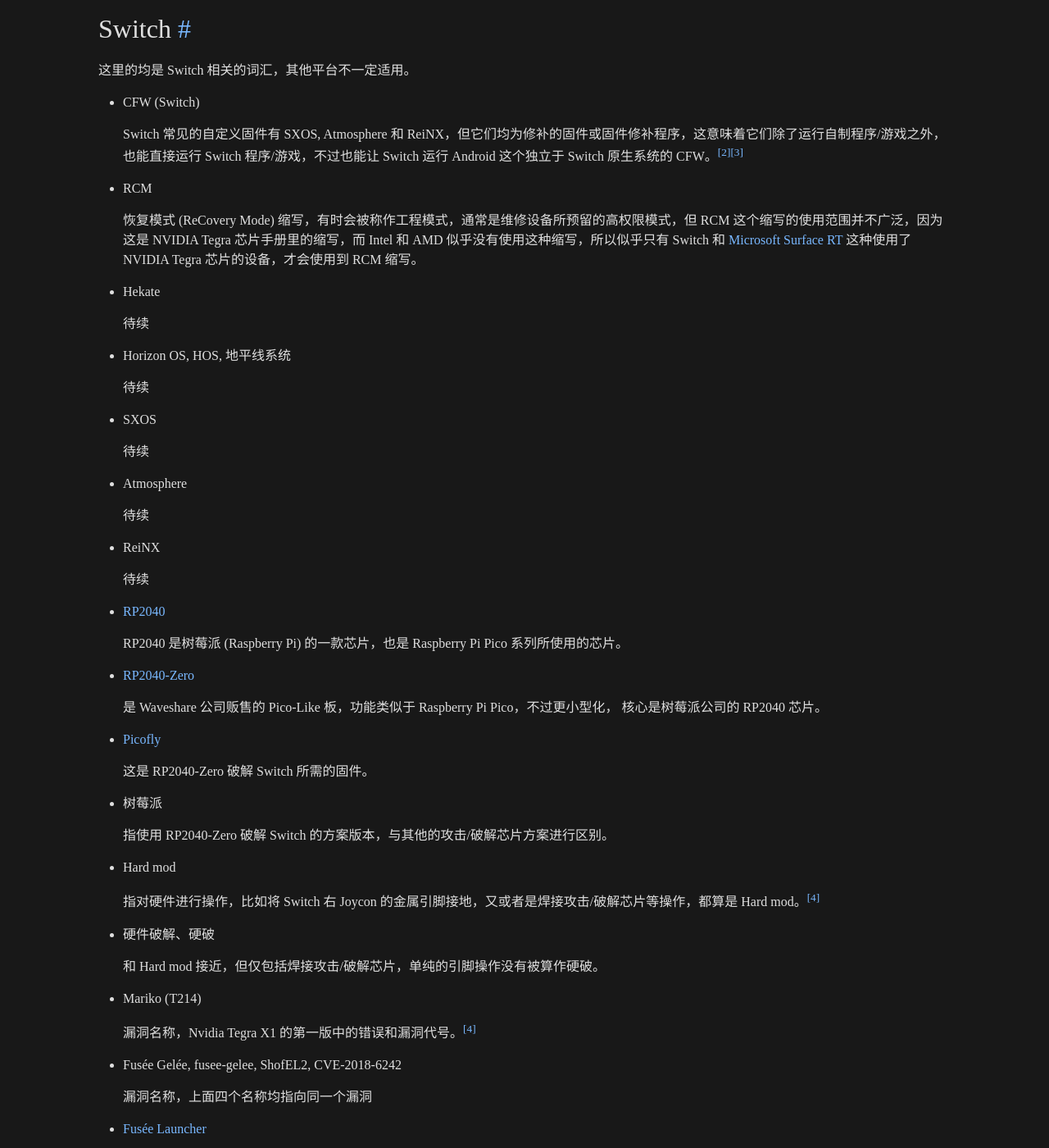
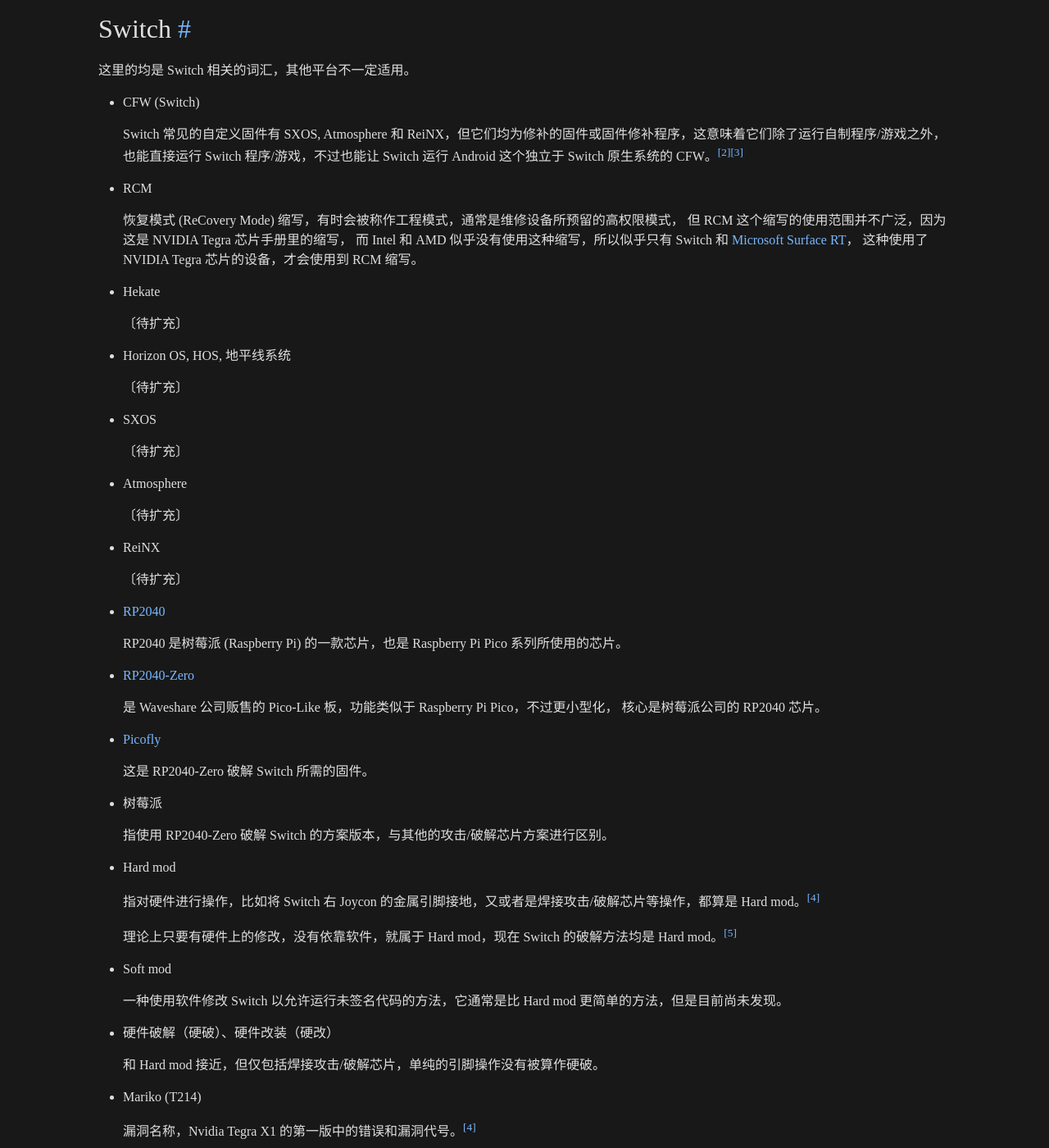
Before and after one commit to gledos/gledos.github.io, a Jekyll site: the page built from _posts/2023-06-27-hacking-game-console-word-list.markdown, in a window 1280 px wide and 1400 px high, scrolled down 1733 px. Shown: the whole window at 82% size. Built offline with Jekyll 4.4.1, drawn with Linux system fonts in a browser that asks for light colours; some of the changed text lies outside the part shown.

Commit message:
Update 2023-06-27-hacking-game-console-word-list.markdown

```diff
--- a/_posts/2023-06-27-hacking-game-console-word-list.markdown
+++ b/_posts/2023-06-27-hacking-game-console-word-list.markdown
@@ -63,19 +63,19 @@
 
 +   the homebrew launcher
 
-    待续
+    〔待扩充〕
 
 +   LumaCFW
 
-    待续
+    〔待扩充〕
 
 +   Braindump
 
-    待续
+    〔待扩充〕
 
 +   hans
 
-    待续
+    〔待扩充〕
 
 +   NAND
 
@@ -98,27 +98,32 @@
 
 +   RCM
 
-    恢复模式 (ReCovery Mode) 缩写，有时会被称作工程模式，通常是维修设备所预留的高权限模式，但 RCM 这个缩写的使用范围并不广泛，因为这是 NVIDIA Tegra 芯片手册里的缩写，而 Intel 和 AMD 似乎没有使用这种缩写，所以似乎只有 Switch 和 [Microsoft Surface RT](https://openrt.gitbook.io/open-surfacert/) 这种使用了 NVIDIA Tegra 芯片的设备，才会使用到 RCM 缩写。
+    恢复模式 (ReCovery Mode) 缩写，有时会被称作工程模式，通常是维修设备所预留的高权限模式，
+    但 RCM 这个缩写的使用范围并不广泛，因为这是 NVIDIA Tegra 芯片手册里的缩写，
+    而 Intel 和 AMD 似乎没有使用这种缩写，所以似乎只有 Switch 和 [Microsoft Surface RT][]，
+    这种使用了 NVIDIA Tegra 芯片的设备，才会使用到 RCM 缩写。
+
+[Microsoft Surface RT]: https://openrt.gitbook.io/open-surfacert/
 
 +   Hekate
 
-    待续
+    〔待扩充〕
 
 +   Horizon OS, HOS, 地平线系统
 
-    待续
+    〔待扩充〕
 
 +   SXOS
 
-    待续
+    〔待扩充〕
 
 +   Atmosphere
 
-    待续
+    〔待扩充〕
 
 +   ReiNX
 
-    待续
+    〔待扩充〕
 
 +   [RP2040](https://www.raspberrypi.com/products/rp2040/)
 
@@ -141,9 +146,17 @@
 
     指对硬件进行操作，比如将 Switch 右 Joycon 的金属引脚接地，又或者是焊接攻击/破解芯片等操作，都算是 Hard mod。[^gwsg]
 
+    理论上只要有硬件上的修改，没有依靠软件，就属于 Hard mod，现在 Switch 的破解方法均是 Hard mod。[^605846]
+
 [^gwsg]: [Switch Glossary](https://wiki.gbatemp.net/wiki/Switch_Glossary), WikiTemp, the GBAtemp wiki.
 
-+   硬件破解、硬破
+[^605846]: PizzaBitez, [Why don't we see softmodding on the Switch?](https://gbatemp.net/threads/why-dont-we-see-softmodding-on-the-switch.605846/).
+
++   Soft mod
+
+    一种使用软件修改 Switch 以允许运行未签名代码的方法，它通常是比 Hard mod 更简单的方法，但是目前尚未发现。
+
++   硬件破解（硬破）、硬件改装（硬改）
 
     和 Hard mod 接近，但仅包括焊接攻击/破解芯片，单纯的引脚操作没有被算作硬破。
 
@@ -153,7 +166,9 @@
 
 +   Fusée Gelée, fusee-gelee, ShofEL2, CVE-2018-6242
 
-    漏洞名称，上面四个名称均指向同一个漏洞
+    漏洞名称，上面四个名称均指向同一个漏洞。
+
+    〔待扩充〕
 
 +   [Fusée Launcher](https://github.com/Qyriad/fusee-launcher)
 
@@ -181,11 +196,24 @@
 
 +   deja-vu
 
-    待续
+    〔待扩充〕
 
 +   SDSetup
 
-    待续
+    〔待扩充〕
+
++   Cold boot、冷启动
+
+    在内存是掉电，空白的情况下启动设备。
+
++   Warm boot、热启动
+
+    在内存是运行中，存在数据的情况下启动设备。
+
++   Signed code/Unsigned code, 签名代码/未签名代码
+
+    Switch 在一些时候，只能运行被任天堂签名了的代码，而未签名的代码会被拒绝执行，
+    所以如果要运行 Homebrew，就需要使用漏洞绕过相关的验证，就能执行未签名代码了。[^gwsg]
 
 +   eMMC, NAND
 
@@ -194,7 +222,7 @@
 
 +   emuMMC, emuNAND
 
-    待续
+    〔待扩充〕
 
 +   NRO, nro
 
@@ -202,7 +230,11 @@
 
 +   NSP, nsp
 
-    Nintendo eshop 的游戏包格式，类似于 3DS 的 cia 以及 Wii 的 .wad 格式。[^gwsg]
+    Switch eshop 的游戏包格式，类似于 3DS 的 cia 以及 Wii 的 .wad 格式。[^gwsg]
+
++   XCI, xci
+
+    Switch 卡带的格式，类似于 3ds 控制台的 .3ds 文件。[^gwsg]
 
 <!-- 编译后的 .elf 文件必须转换为 .nro 才能在交换机上运行。 -->
 
@@ -212,9 +244,9 @@
 
     是一个讨论和研究 Nintendo Switch 自制程序的 wiki，有开发环境、硬件和 API 等资料。
 
-+   待续
++   〔待扩充〕
 
-    软破、硬破、大气层、tesla、nx-ovlloader
+    软破、硬破、大气层、tesla、nx-ovlloader、eFuse
 
 ## 备注
 
```
